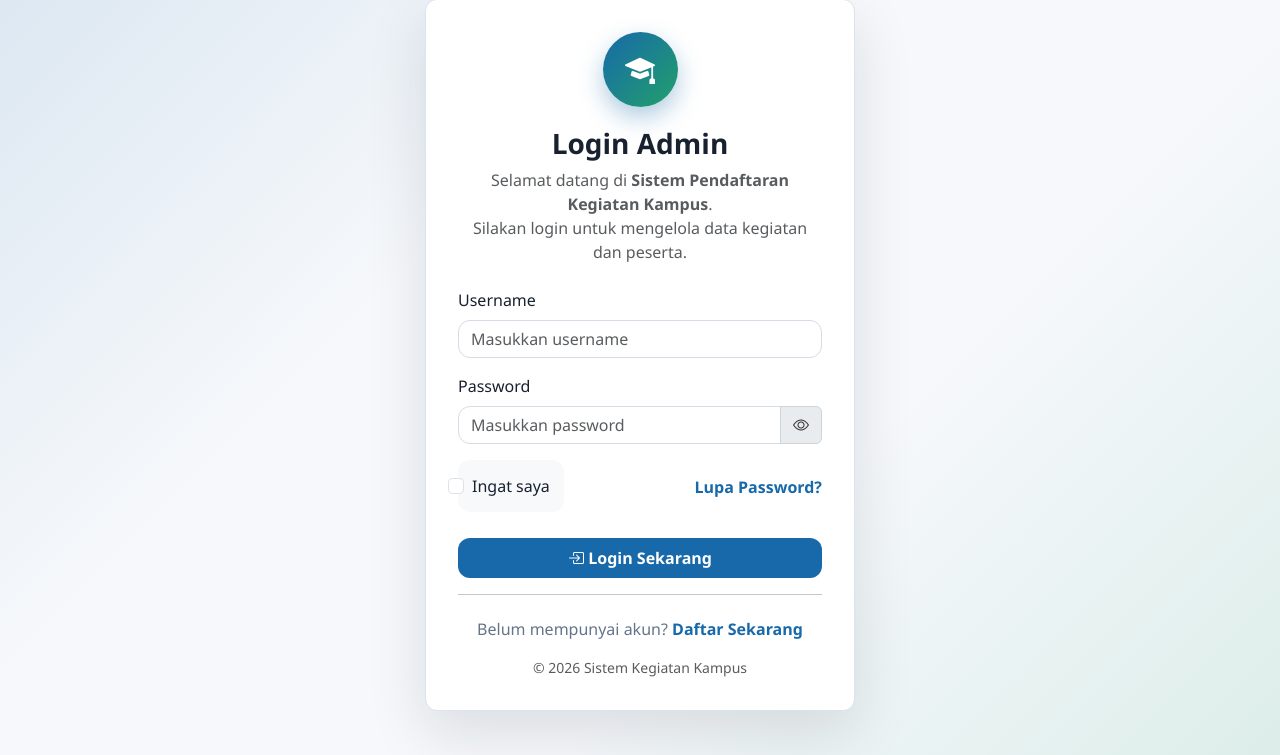
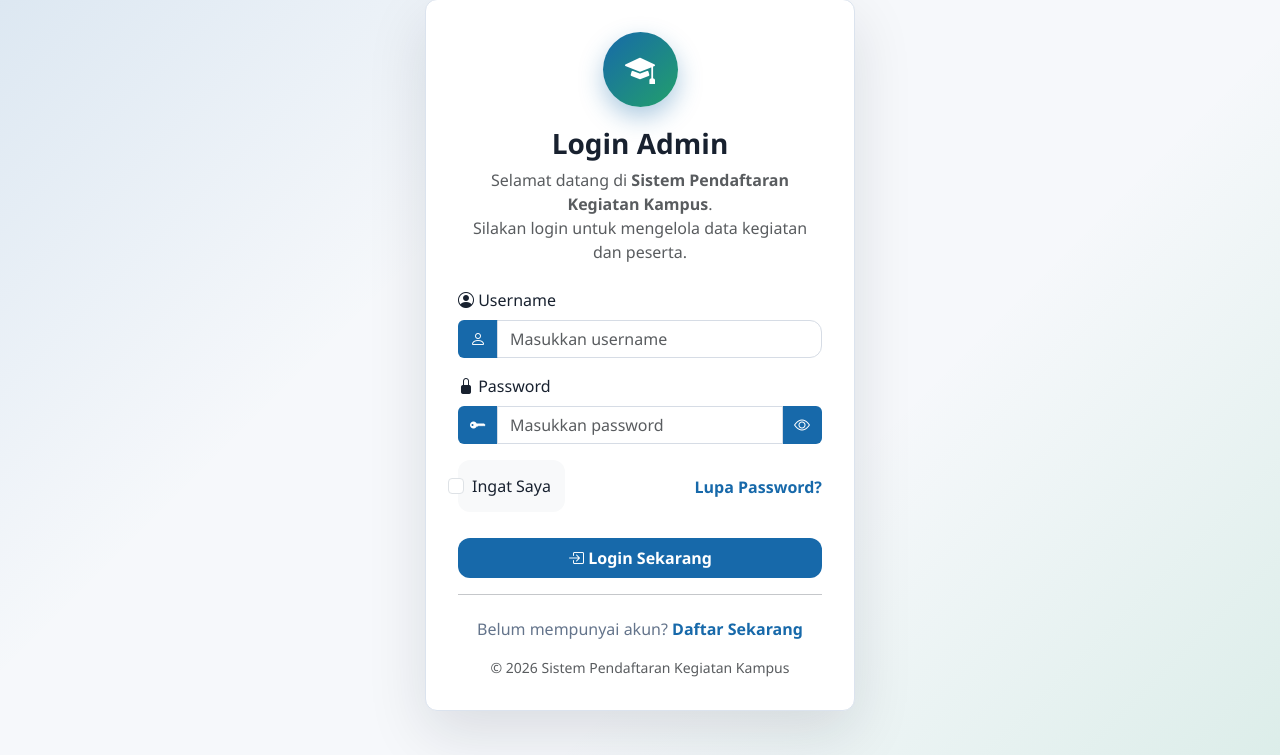
Before and after one commit to gyanfitraisma/KEGIATAN-KAMPUS, a PHP site: page / in a window 1280 px wide. Shown: the part 45-800 px from the top of the page. Run offline with PHP 8.4, Linux system fonts and the light colour scheme.

Commit message:
Ridhatul jannati menambah kode php di index

```diff
--- a/index.php
+++ b/index.php
@@ -1,35 +1,88 @@
+<?php
+session_start();
+
+// Jika sudah login, langsung ke dashboard
+if (isset($_SESSION['login'])) {
+    header("Location: dashboard.php");
+    exit;
+}
+
+// Menampilkan pesan error
+$error = "";
+if (isset($_GET['error'])) {
+    $error = "Username atau Password salah!";
+}
+?>
+
 <!DOCTYPE html>
 <html lang="id">
 <head>
   <meta charset="utf-8">
   <meta name="viewport" content="width=device-width, initial-scale=1">
   <title>Login - Sistem Kegiatan Kampus</title>
+
   <link href="https://cdn.jsdelivr.net/npm/bootstrap@5.3.3/dist/css/bootstrap.min.css" rel="stylesheet">
   <link href="https://cdn.jsdelivr.net/npm/bootstrap-icons@1.11.3/font/bootstrap-icons.css" rel="stylesheet">
   <link href="assets/css/style.css" rel="stylesheet">
 </head>
 
 <body class="auth-page">
+
 <main class="auth-card">
     <div class="text-center mb-4">
         <div class="auth-logo">
             <i class="bi bi-mortarboard-fill"></i>
         </div>
+
         <h1 class="fw-bold mt-3">Login Admin</h1>
+
         <p class="text-muted">
             Selamat datang di <strong>Sistem Pendaftaran Kegiatan Kampus</strong>.<br>
             Silakan login untuk mengelola data kegiatan dan peserta.
         </p>
     </div>
 
-    <form action="dashboard.php" method="POST" class="mt-4">
+    <!-- Pesan Error -->
+    <?php if($error != "") : ?>
+        <div class="alert alert-danger">
+            <?= $error; ?>
+        </div>
+    <?php endif; ?>
+
+    <!-- Form Login -->
+    <form action="proses_login.php" method="post" class="mt-4">
+
         <div class="mb-3">
-            <label class="form-label">Username</label>
-            <input type="text" name="username" class="form-control" placeholder="Masukkan username" required>
+            <label class="form-label">
+                <i class="bi bi-person-circle"></i>
+                Username
+            </label>
+
+            <div class="input-group">
+                <span class="input-group-text">
+                    <i class="bi bi-person"></i>
+                </span>
+
+                <input
+                    type="text"
+                    name="username"
+                    class="form-control"
+                    placeholder="Masukkan username"
+                    required>
             </div>
+        </div>
+
         <div class="mb-3">
-    <label class="form-label">Password</label>
+            <label class="form-label">
+                <i class="bi bi-lock-fill"></i>
+                Password
+            </label>
+
             <div class="input-group">
+                <span class="input-group-text">
+                    <i class="bi bi-key-fill"></i>
+                </span>
+
                 <input
                     type="password"
                     name="password"
@@ -38,32 +91,52 @@
                     placeholder="Masukkan password"
                     required>
 
-        <button
-            class="input-group-text"
-            type="button"
-            id="togglePassword"
-            style="cursor: pointer; background: #e9ecef; color: #333; border: 1px solid #ced4da; z-index: 10; pointer-events: auto;">
+                <span class="input-group-text" id="togglePassword" style="cursor:pointer;">
                     <i class="bi bi-eye" id="toggleIcon"></i>
-        </button>
+                </span>
             </div>
         </div>
+
         <div class="d-flex justify-content-between align-items-center mb-4">
             <div class="form-check">
-                <input class="form-check-input" type="checkbox" id="remember">
-                <label class="form-check-label" for="remember">Ingat saya</label>
+                <input
+                    class="form-check-input"
+                    type="checkbox"
+                    id="remember"
+                    name="remember">
+
+                <label class="form-check-label" for="remember">
+                    Ingat Saya
+                </label>
             </div>
-            <a href="#" class="auth-link">Lupa Password?</a>
+
+            <a href="#" class="auth-link">
+                Lupa Password?
+            </a>
         </div>
+
         <button type="submit" class="btn btn-primary w-100 py-2">
-            <i class="bi bi-box-arrow-in-right"></i> Login Sekarang
+            <i class="bi bi-box-arrow-in-right"></i>
+            Login Sekarang
         </button>
+
     </form>
+
     <hr>
+
     <p class="auth-bottom text-center">
-        Belum mempunyai akun? <a href="register.html">Daftar Sekarang</a>
+        Belum mempunyai akun?
+        <a href="register.php">
+            Daftar Sekarang
+        </a>
     </p>
-    <small class="text-muted d-block text-center mt-3">© 2026 Sistem Kegiatan Kampus</small>
+
+    <small class="text-muted d-block text-center mt-3">
+        © <?php echo date("Y"); ?> Sistem Pendaftaran Kegiatan Kampus
+    </small>
+
 </main>
+
 <script src="java/js/login.js"></script>
 </body>
 </html>
```
Lines whose indentation alone changed are shown as unchanged.
